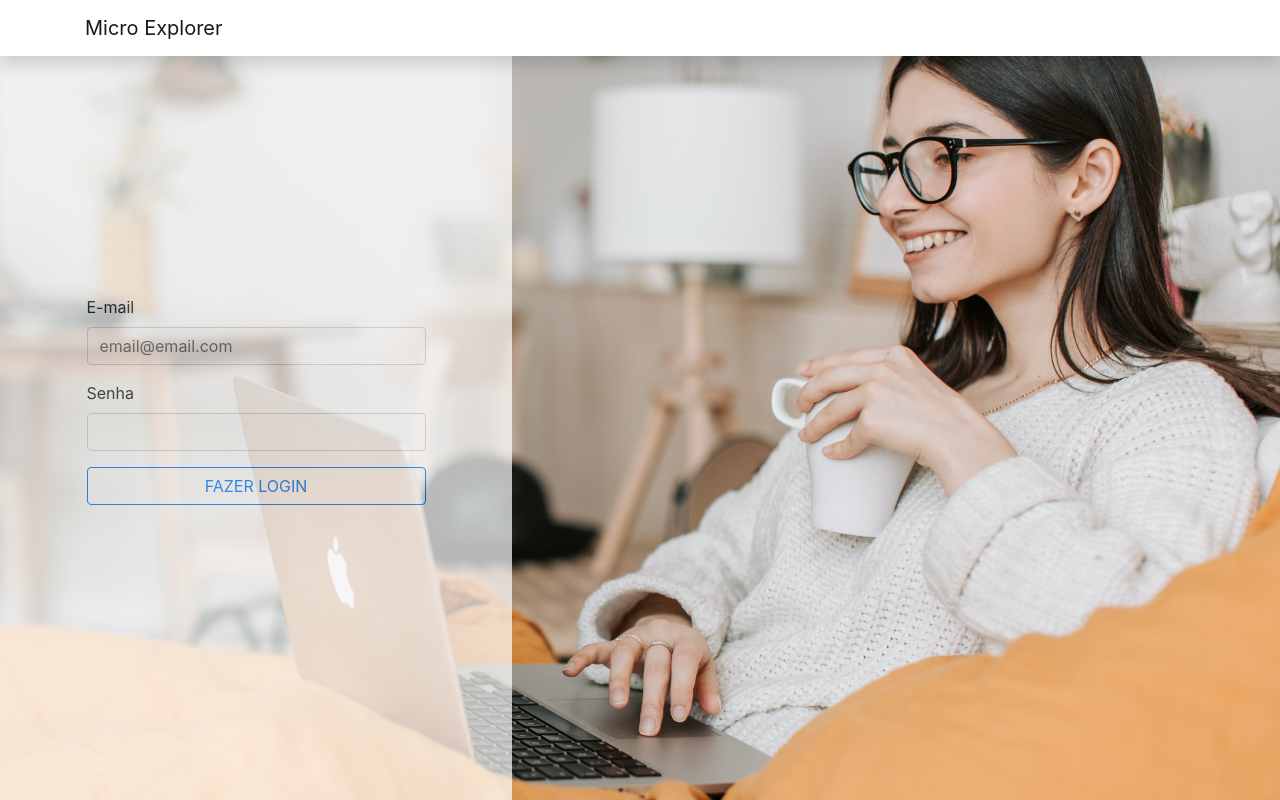
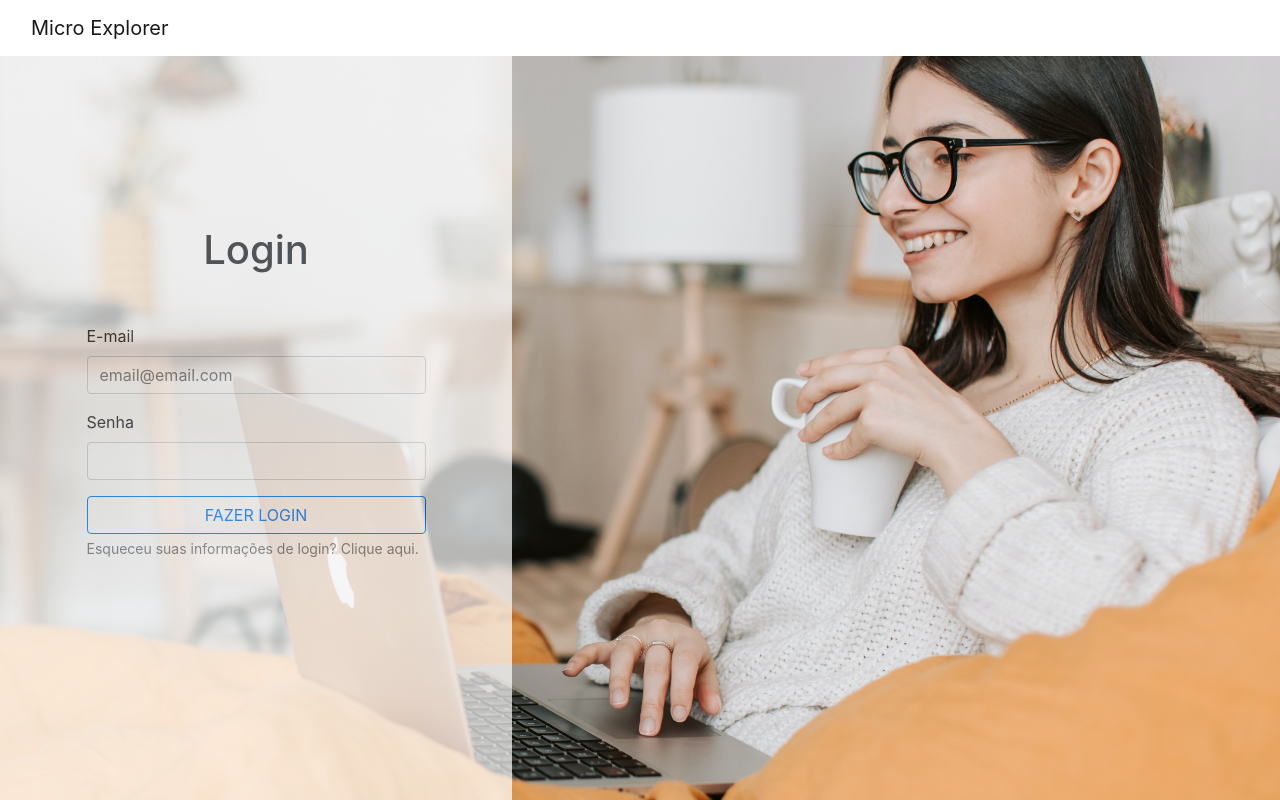
Before and after one commit to adisiojunior/Engenharia_de_Software, a React (Create React App) app in the folder frontend/: page / in a window 1280 px wide. Built offline with nearby package versions, Linux system fonts and the light colour scheme; no server answers; the HTML template or start-up script is replaced by a standard one.

Commit message:
Ajustando exibição da tela de login

```diff
--- a/frontend/src/Components/Navbar/index.js
+++ b/frontend/src/Components/Navbar/index.js
@@ -3,8 +3,8 @@ import { Container, Navbar, NavbarBrand, NavbarToggler } from 'reactstrap';
 
 const NavBar = () => {
   return (
-    <Navbar expand='lg' color='white' light fixed='top' className='shadow m-0'>
-      <Container>
+    <Navbar expand='lg' color='white' light fixed='top'>
+      <Container className='m-0'>
         <div className='navbar-translate'>
           <NavbarBrand>Micro Explorer</NavbarBrand>
           <NavbarToggler>
--- a/frontend/src/pages/SingIn/index.js
+++ b/frontend/src/pages/SingIn/index.js
@@ -1,10 +1,10 @@
 import React, { useState } from 'react';
 import { useHistory } from 'react-router-dom';
 import { toast } from 'react-toastify';
-import { Button, Form, FormGroup, Input, Label } from 'reactstrap';
+import { Button, Form, FormGroup, FormText, Input, Label } from 'reactstrap';
 import api from '../../services/api';
 import { login } from '../../services/auth';
-import { Container, Login } from './styles';
+import { Container, Login, Title } from './styles';
 
 const SingIn = () => {
   const history = useHistory();
@@ -34,6 +34,7 @@ const SingIn = () => {
     <Container>
       <Login>
         <Form onSubmit={handleSingIn} className='w-75'>
+          <Title>Login</Title>
           <FormGroup>
             <Label for='inputEmail'>E-mail</Label>
             <Input
@@ -55,9 +56,14 @@ const SingIn = () => {
               }}
             />
           </FormGroup>
-          <Button type='submit' color='primary' outline className='w-100'>
-            FAZER LOGIN
-          </Button>
+          <FormGroup>
+            <Button type='submit' color='primary' outline className='w-100'>
+              FAZER LOGIN
+            </Button>
+            <FormText color='muted'>
+              Esqueceu suas informações de login? Clique aqui.
+            </FormText>
+          </FormGroup>
         </Form>
       </Login>
     </Container>
--- a/frontend/src/pages/SingIn/styles.js
+++ b/frontend/src/pages/SingIn/styles.js
@@ -19,3 +19,8 @@ export const Login = styled.div`
   justify-content: center;
   align-items: center;
 `;
+
+export const Title = styled.h1`
+  text-align: center;
+  margin-bottom: 50px;
+`;
```
